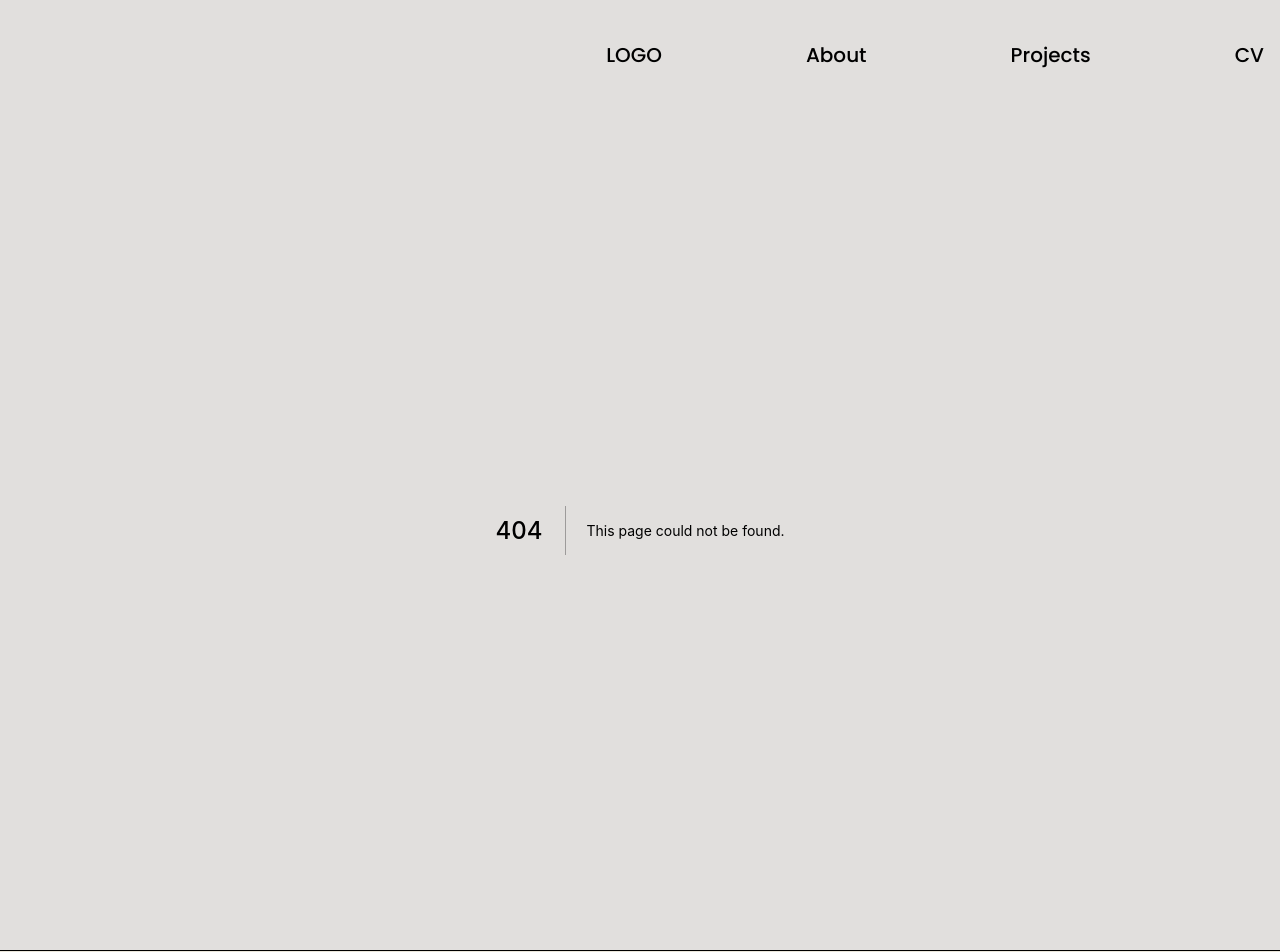
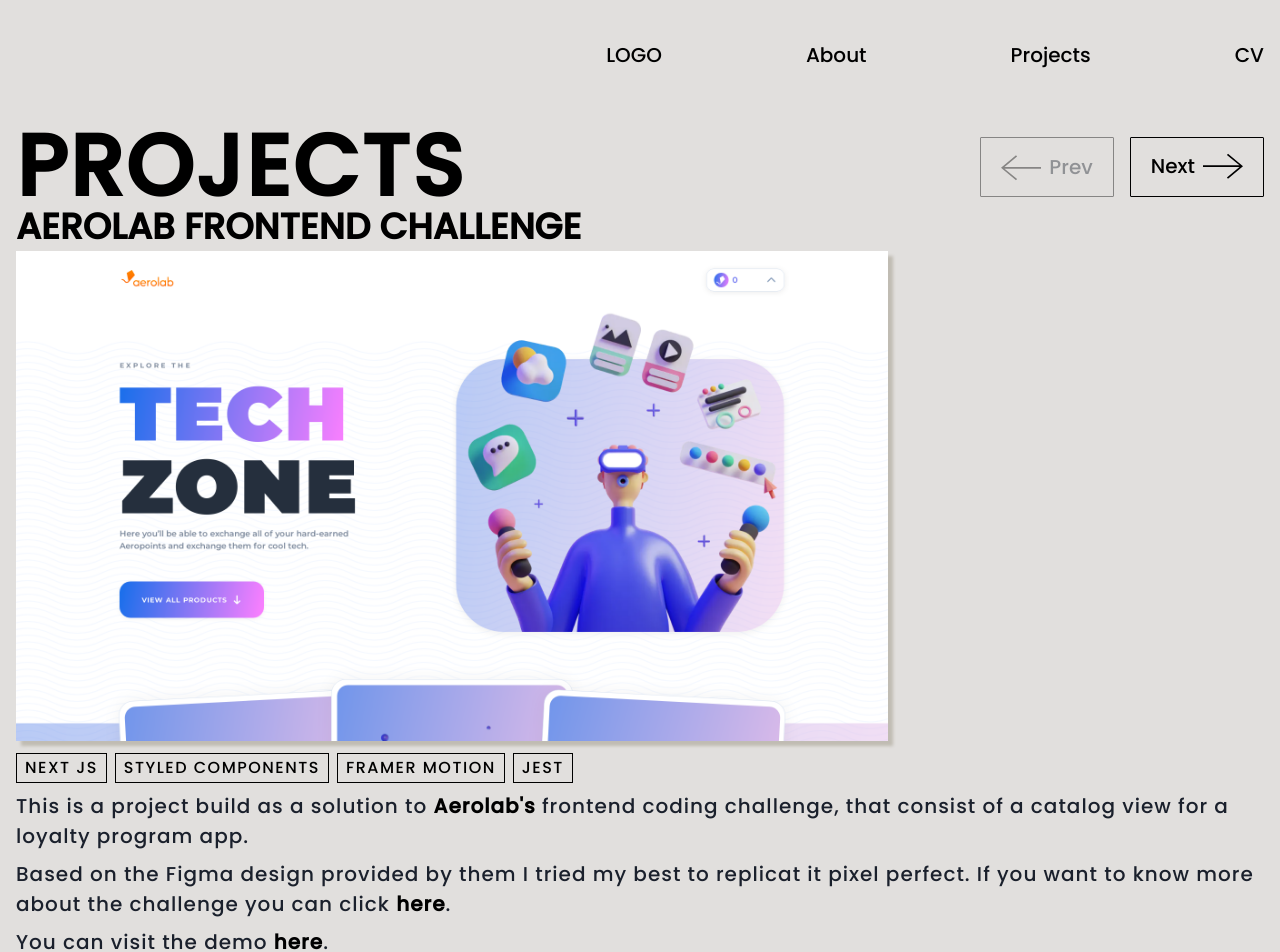
Before and after one commit to maurolnl/maurolnl_portfolio, a Next.js app: page /projects in a window 1280 px wide. Before the commit this address had no page. Shown: the top 952 px of the page. Built offline with nearby package versions, Linux system fonts and the light colour scheme.

Commit message:
Add project pages

```diff
--- /dev/null
+++ b/pages/projects/index.tsx
@@ -0,0 +1,57 @@
+import React from "react";
+import type {NextPage} from "next";
+import {Link, Stack, Text} from "@chakra-ui/react";
+import Image from "next/image";
+
+import aerolab_challenge from "../../assets/projects/aerolab_challenge.png";
+import ProjectLayout from "../../components/Layout/ProjectLayout";
+
+const Index: NextPage = () => {
+  const badges = ["NEXT JS", "Styled Components", "Framer Motion", "Jest"];
+
+  return (
+    <ProjectLayout
+      badges={badges}
+      imageSrc={aerolab_challenge.src}
+      nextLink="/projects/wiseguys"
+      title="Aerolab Frontend Challenge"
+    >
+      <Stack gap={2}>
+        <Text>
+          This is a project build as a solution to{" "}
+          <Link isExternal _hover={{color: "aerolab"}} fontWeight="600" href="https://aerolab.us/">
+            Aerolab&apos;s
+          </Link>{" "}
+          frontend coding challenge, that consist of a catalog view for a loyalty program app.
+        </Text>
+        <Text>
+          Based on the Figma design provided by them I tried my best to replicat it pixel perfect.
+          If you want to know more about the challenge you can click{" "}
+          <Link
+            isExternal
+            _hover={{color: "brand.900"}}
+            fontWeight="600"
+            href="https://github.com/Aerolab/frontend-developer-coding-challenge#Acceptance-Criteria  "
+          >
+            here
+          </Link>
+          .
+        </Text>
+      </Stack>
+      <Text>
+        You can visit the demo{" "}
+        <Link
+          isExternal
+          _hover={{color: "brand.900"}}
+          fontWeight="600"
+          href="https://aerolab-frontend-challenge-ebon.vercel.app/"
+        >
+          here
+        </Link>
+        .
+      </Text>
+    </ProjectLayout>
+  );
+};
+
+export default Index;
```
Also changed, not shown: pages/projects/tasks.tsx (added, +53 -0 lines), pages/projects/wiseguys.tsx (added, +44 -0 lines).
